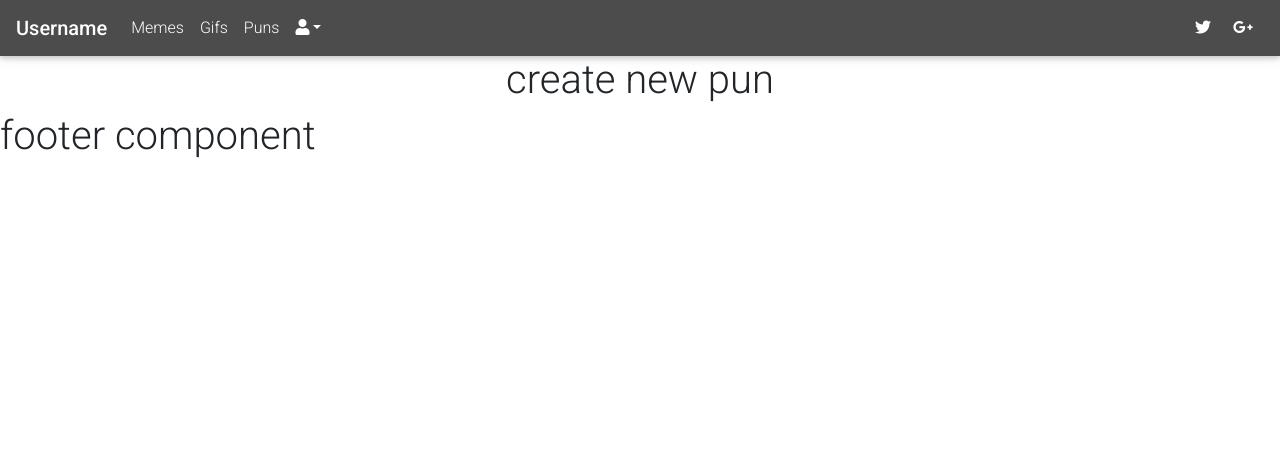
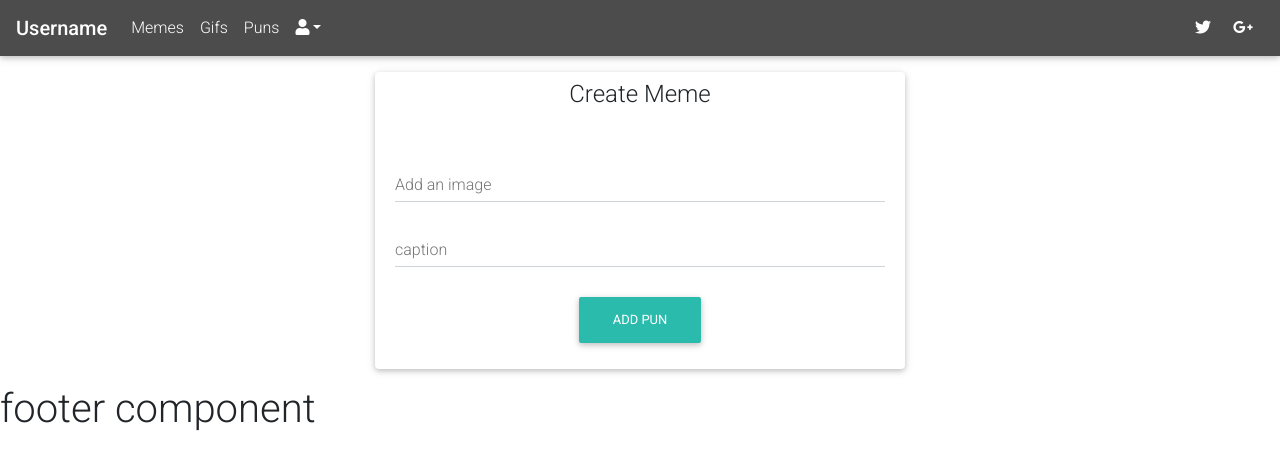
Before and after one commit to redgreenblues/playboy-starter-pack-frontend, a React (Create React App) app: page /new/pun in a window 1280 px wide. Shown: the top 470 px of the page. Built offline with nearby package versions, Linux system fonts and the light colour scheme.

Commit message:
creating form

```diff
--- a/src/components/create/newGif.js
+++ b/src/components/create/newGif.js
@@ -1,10 +1,61 @@
 import React, { Component } from 'react'
 import NavBar from '../navBar'
+import { Redirect, Link } from "react-router-dom"
+import Axios from 'axios';
+
+
+const api = Axios.create({
+    baseURL: process.env.REACT_APP_BACKEND_URL || 'http://localhost:3000/app'
+})
 
 
 export class NewGif extends Component {
-
-
+    constructor(props) {
+        super(props)
+        this.state = {
+            memeImg: '',
+            memeCaption: '',
+            addSuccess: false
+        }
+    }
+    handleChange = event => {
+        this.setState({
+            [event.target.name]: event.target.value
+        })
+    }
+    redirecting = () => { // adding a function to redirect
+        if (this.state.addSuccess) {
+            this.setState({
+                addSuccess : false
+            })
+            return <Redirect to='/memes' />
+        } else return false
+    }
+    registerMeme = async event => {
+        event.preventDefault();
+        console.log('this.state is: ', this.state)
+        try {
+            await api.post('/meme', {
+                content: this.state.memeImg,
+                caption: this.state.memeCaption,
+                // add a field of profile bio
+            }, {
+                withCredentials: true
+            })
+            this.setState({
+                memeImg: '',
+                memeCaption: '',
+                addSuccess: true
+            })
+            console.log('registered')
+            await alert('Sign up successful!')
+            await this.redirecting()
+        } catch (err) {
+            this.setState({
+                error: true
+            })
+        }
+    }
     render() {
         return (
             <div>
--- a/src/components/create/newPun.js
+++ b/src/components/create/newPun.js
@@ -1,18 +1,99 @@
-import React, { Component } from 'react'
+import React, { Component, Fragment } from 'react'
+import { Redirect, Link } from "react-router-dom"
+import Axios from 'axios';
 import NavBar from '../navBar'
+import {
+    MDBContainer, MDBBtn, MDBInput,
+    MDBCol, MDBCard, MDBCardBody,
+    MDBCardTitle
+}
+from 'mdbreact';
 
+const api = Axios.create({
+    baseURL: process.env.REACT_APP_BACKEND_URL || 'http://localhost:3000/app'
+})
 
 export class NewPun extends Component {
-    static propTypes = {
+    constructor(props) {
+        super(props)
+        this.state = {
+            memeImg: '',
+            memeCaption: '',
+            addSuccess: false
+        }
+    }
+    handleChange = event => {
+        this.setState({
+            [event.target.name]: event.target.value
+        })
+    }
+    redirecting = () => { // adding a function to redirect
+        if (this.state.addSuccess) {
+            this.setState({
+                addSuccess : false
+            })
+            return <Redirect to='/memes' />
+        } else return false
+    }
+    registerMeme = async event => {
+        event.preventDefault();
+        console.log('this.state is: ', this.state)
+        try {
+            await api.post('/meme', {
+                content: this.state.memeImg,
+                caption: this.state.memeCaption,
+                // add a field of profile bio
+            }, {
+                withCredentials: true
+            })
+            this.setState({
+                memeImg: '',
+                memeCaption: '',
+                addSuccess: true
+            })
+            console.log('registered')
+            await alert('Sign up successful!')
+            await this.redirecting()
+        } catch (err) {
+            this.setState({
+                error: true
+            })
+        }
 
     }
 
     render() {
         return (
-            <div>
-                <NavBar/>
-                <h1>create new pun</h1>
-            </div>
+            <Fragment>
+            <NavBar />
+            {this.redirecting()}
+            <MDBContainer className='my-3'>
+                <MDBCol style={{ maxWidth: "35rem" }}>
+                    <MDBCard>
+                        <MDBCardTitle className='m-2'>
+                            Create Meme
+               </MDBCardTitle>
+                        <MDBCardBody>
+                            <form onSubmit={this.registerPun}>
+                                <MDBInput label='Add an image'
+                                    type='text'
+                                    name='punContent'
+                                    value={this.state.punContent}
+                                    onChange={this.handleChange}>
+                                </MDBInput>
+                                <MDBInput label='caption'
+                                    type='text'
+                                    name='memeCaption'
+                                    value={this.state.punCaption}
+                                    onChange={this.handleChange}>
+                                </MDBInput>
+                                <MDBBtn type='submit'>Add Pun</MDBBtn>
+                            </form>
+                        </MDBCardBody>
+                    </MDBCard>
+                </MDBCol>
+            </MDBContainer>
+        </Fragment>
         )
     }
 }
```
